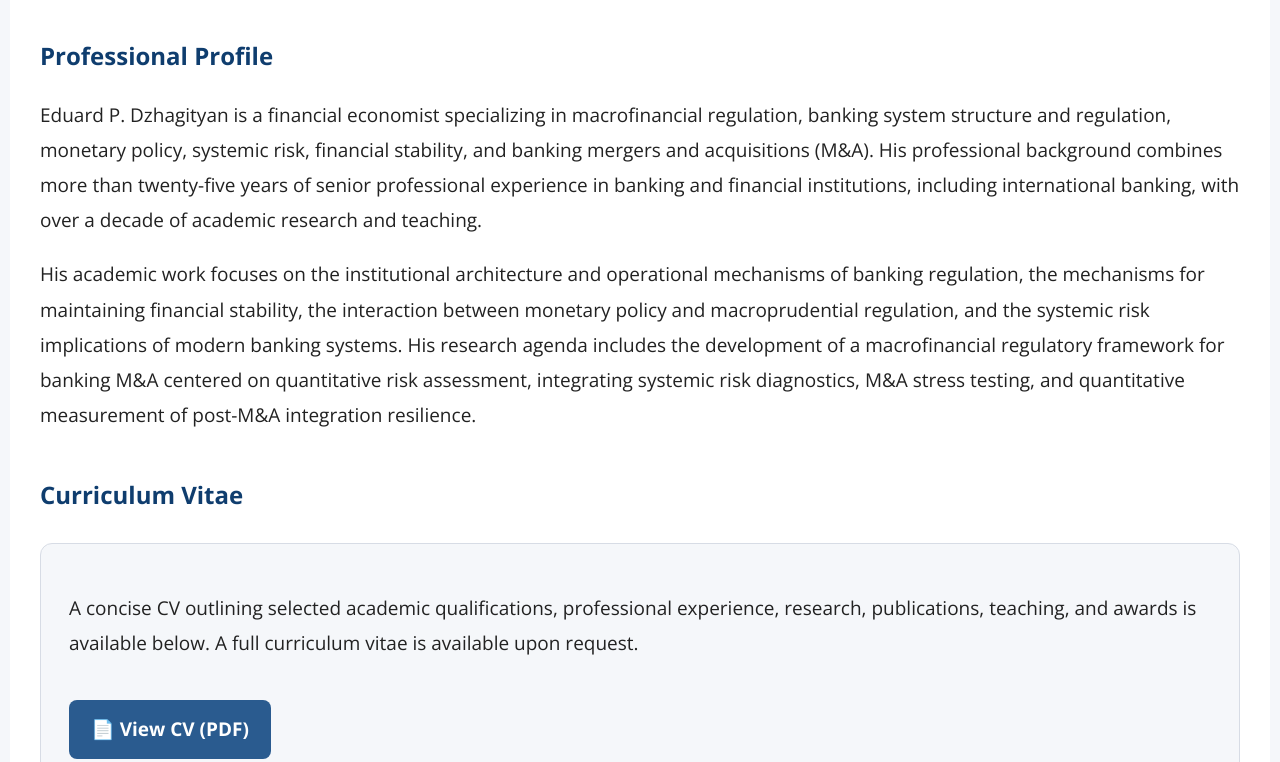
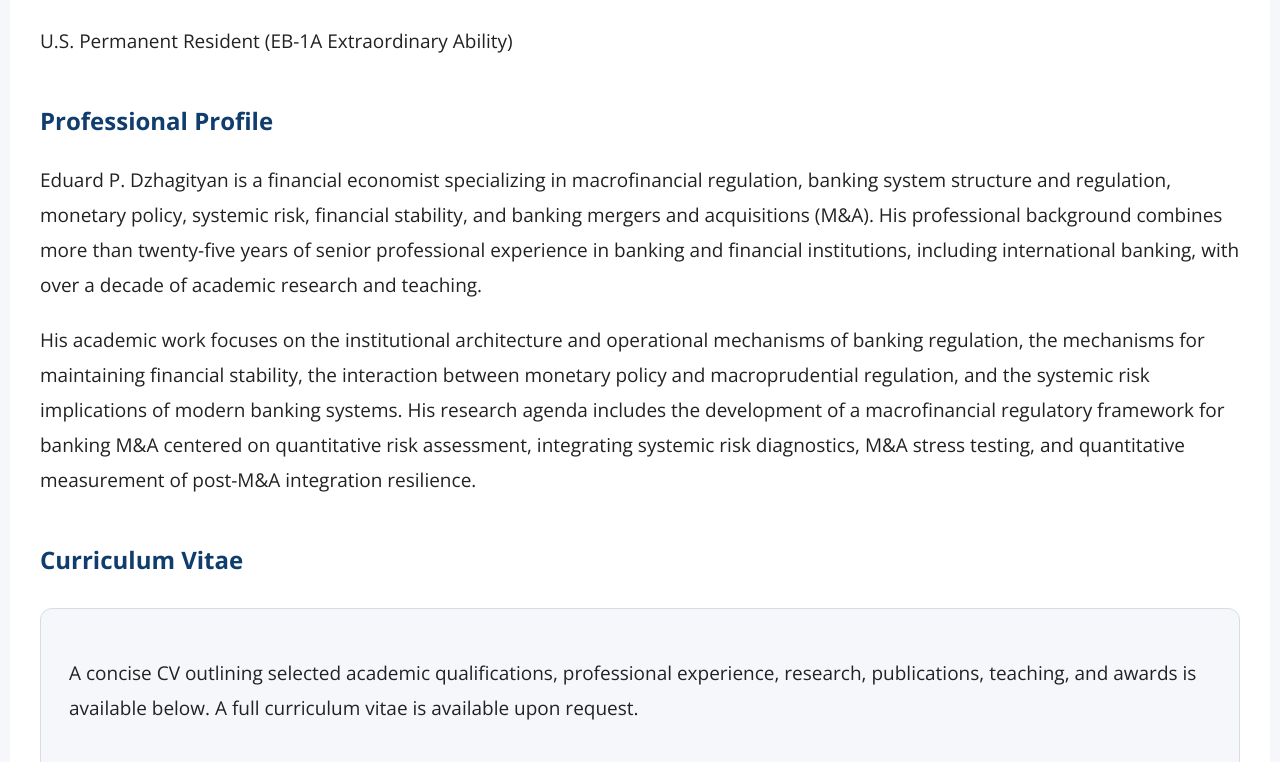
Before and after one commit to eduarddzhagityan/eduarddzhagityan.github.io, a plain HTML site: page cv.html in a window 1280 px wide. Shown: the part 246-1008 px from the top of the page. Drawn offline with nearby package versions, Linux system fonts and the light colour scheme.

Commit message:
Add U.S. permanent resident status to cv.html

```diff
--- a/cv.html
+++ b/cv.html
@@ -108,6 +108,8 @@ footer{
 
 <h1>Curriculum Vitae</h1>
 
+<p>U.S. Permanent Resident (EB-1A Extraordinary Ability)</p>
+
 <h2>Professional Profile</h2>
 
 <p>
```
